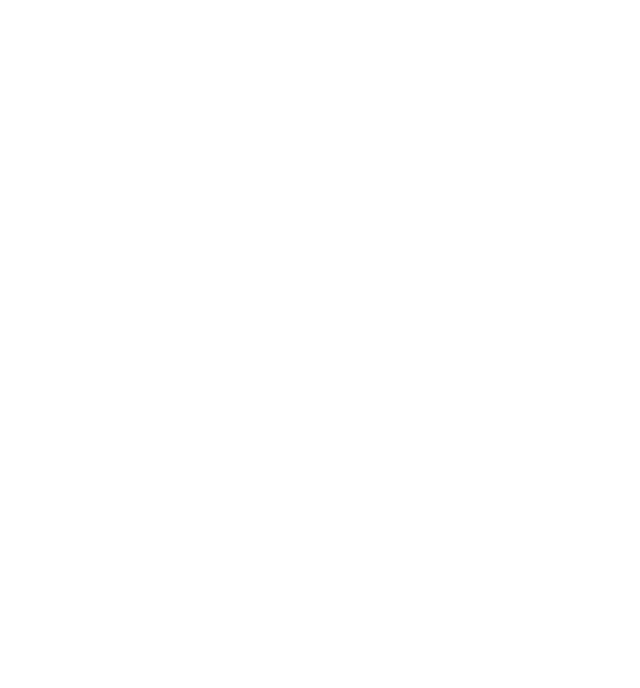
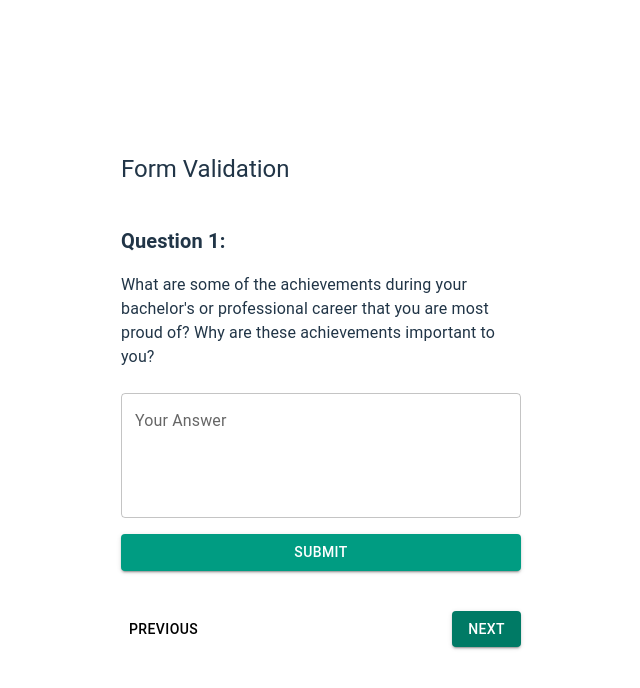
Before and after one commit to MaryOstovar/start-app, a React (Vite) app: page /tasks/form in a window 1280 px wide. Before the commit this address had no page. Shown: the top 688 px of the page, without its empty margins (319-959 px from the left). Built offline with nearby package versions, Linux system fonts and the light colour scheme.

Commit message:
feat: add task form

```diff
--- a/src/App.tsx
+++ b/src/App.tsx
@@ -4,6 +4,7 @@
     Route, BrowserRouter,
 } from "react-router-dom";
 import Home from './Home';
+import TaskForm from "./TaskForm.tsx";
 
 function App() {
 
@@ -12,6 +13,7 @@
         <Routes>
             <Route  path="/home" element={<Home />} />
             <Route  path="/" element={<Home />} />
+            <Route  path="/tasks/form" element={<TaskForm />} />
         </Routes>
       </BrowserRouter>
 
--- /dev/null
+++ b/src/TaskForm.tsx
@@ -0,0 +1,60 @@
+import {Box, Button, TextField, Typography} from "@mui/material";
+import React, {useState} from "react";
+
+const TaskForm = () => {
+    const [answer, setAnswer] = useState("");
+
+    const handleSubmit = (e: React.FormEvent<HTMLFormElement>) => {
+        e.preventDefault();
+        console.log("User answer:", answer);
+        setAnswer("");
+    };
+    return (
+        <Box>
+            <Typography variant="h5" gutterBottom component="div" sx={{pb: 0, textAlign: "left"}}>
+                Form Validation
+            </Typography>
+            <Box
+                component="form"
+                onSubmit={handleSubmit}
+                sx={{
+                    display: "flex",
+                    flexDirection: "column",
+                    gap: 2,
+                    maxWidth: 400,
+                    m: "auto",
+                    mt: 5,
+                }}
+            >
+                <Typography variant="h6" sx={{textAlign: "left", fontWeight: 'bold'}}>Question 1:</Typography>
+                <Typography variant="body1" sx={{mb: 1, textAlign: "left"}}>
+                    What are some of the achievements during your bachelor's or professional career that you are most
+                    proud of? Why are these achievements important to you?
+                </Typography>
+
+                <TextField
+                    label="Your Answer"
+                    multiline
+                    rows={4}
+                    value={answer}
+                    onChange={(e) => setAnswer(e.target.value)}
+                />
+
+                <Button
+                    type="submit"
+                    variant="contained"
+                    sx={{ backgroundColor: "#009c82", "&:hover": { backgroundColor: "#007a65" } }}
+                >
+                    Submit
+                </Button>
+            </Box>
+            <Box sx={{display: "flex", gap: 2, justifyContent: "space-between", pt: 5, }}>
+                <Button variant="text" sx={{color: "black"}}>Previous</Button>
+                <Button variant="contained" sx={{backgroundColor: "#007a65"}}>Next</Button>
+            </Box>
+        </Box>
+    )
+        ;
+};
+
+export default TaskForm;
```
Also changed, not shown: 1 other file (tests, documents, lock files or other folders).
